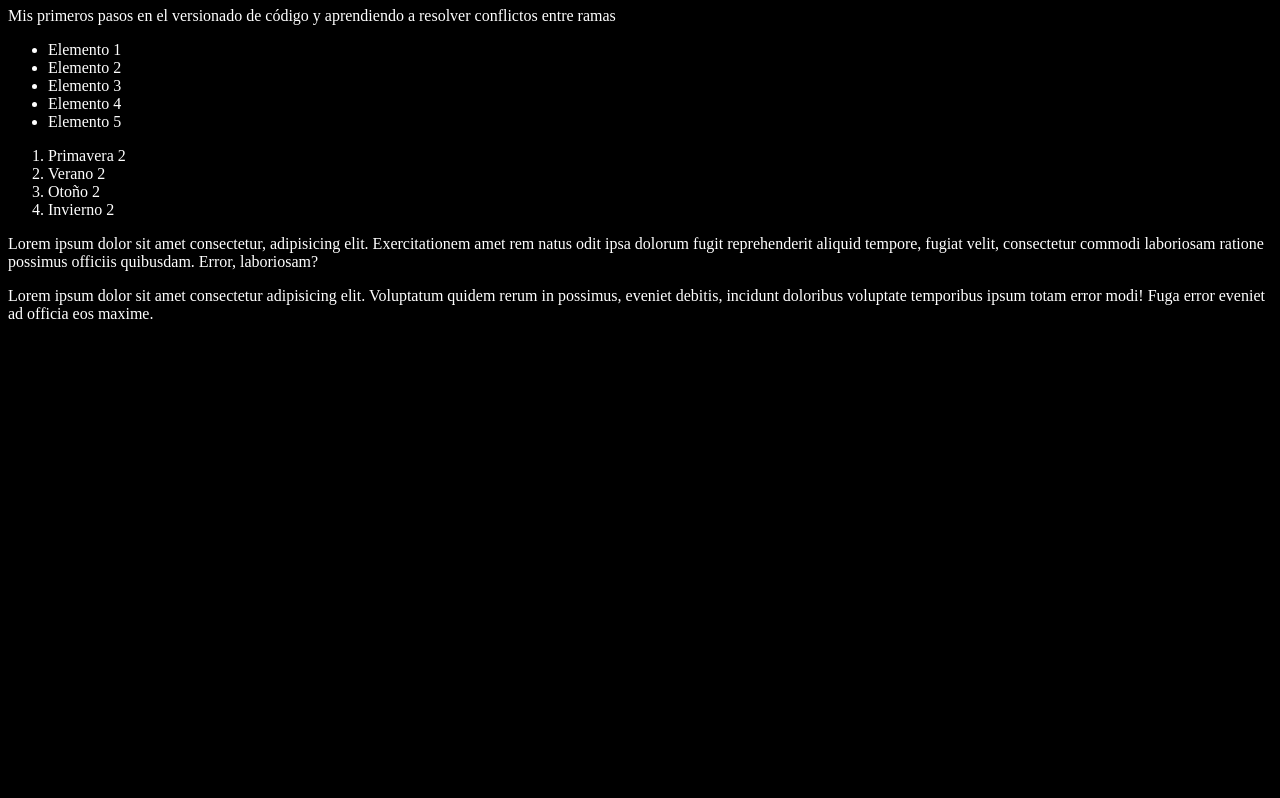
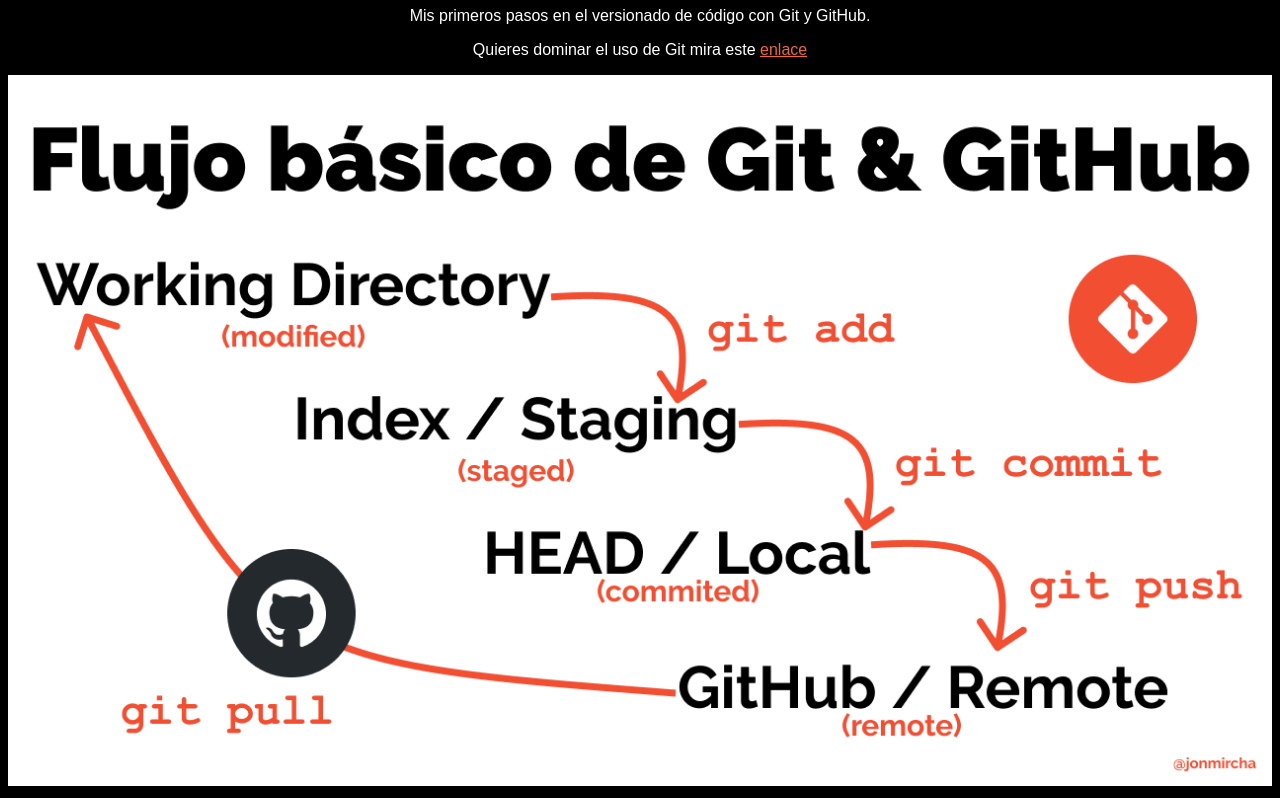
Before and after one commit to ProyectGitHubGit/git-github-ivanproyect, a plain HTML site: page index.html in a window 1280 px wide. Shown: the part 73-871 px from the top of the page. Before the commit the page ends 800 px from the top, so only its background shows below. Drawn offline with Linux system fonts and the light colour scheme.

Commit message:
Agregando imagen de flujo Git y poniendo chulo el index.html

```diff
--- a/index.html
+++ b/index.html
@@ -8,35 +8,14 @@
   </head>
   <body>
     <h1>Aprendiendo Git</h1>
+    <p>Mis primeros pasos en el versionado de código con Git y GitHub.</p>
     <p>
-      Mis primeros pasos en el versionado de código y aprendiendo a resolver
-      conflictos entre ramas
+      Quieres dominar el uso de Git mira este
+      <a href="https://jonmircha.com/git" target="_blank" rel="noopener noreferrer"
+        >enlace</a
+      >
     </p>
-    <ul>
-      <li>Elemento 1</li>
-      <li>Elemento 2</li>
-      <li>Elemento 3</li>
-      <li>Elemento 4</li>
-      <li>Elemento 5</li>
-    </ul>
-    <ol>
-      <li>Primavera 2</li>
-      <li>Verano 2</li>
-      <li>Otoño 2</li>
-      <li>Invierno 2</li>
-    </ol>
-    <p>
-      Lorem ipsum dolor sit amet consectetur, adipisicing elit. Exercitationem
-      amet rem natus odit ipsa dolorum fugit reprehenderit aliquid tempore,
-      fugiat velit, consectetur commodi laboriosam ratione possimus officiis
-      quibusdam. Error, laboriosam?
-    </p>
-    <p>
-      Lorem ipsum dolor sit amet consectetur adipisicing elit. Voluptatum quidem
-      rerum in possimus, eveniet debitis, incidunt doloribus voluptate
-      temporibus ipsum totam error modi! Fuga error eveniet ad officia eos
-      maxime.
-    </p>
+    <img src="./assets/img/git-flow.png" alt="Flujo básico de Git" />
     <script src="index.js"></script>
   </body>
 </html>
--- a/style.css
+++ b/style.css
@@ -1,4 +1,18 @@
 html {
   background-color: #000;
   color: #fff;
+  text-align: center;
+  font-family: sans-serif;
 }
+
+a {
+  color: rgb(237, 104, 55);
+}
+
+a:hover {
+  color: orangered;
+}
+
+img {
+  max-width: 100%;
+}
```
Also changed, not shown: assets/img/git-flow.png (added).
